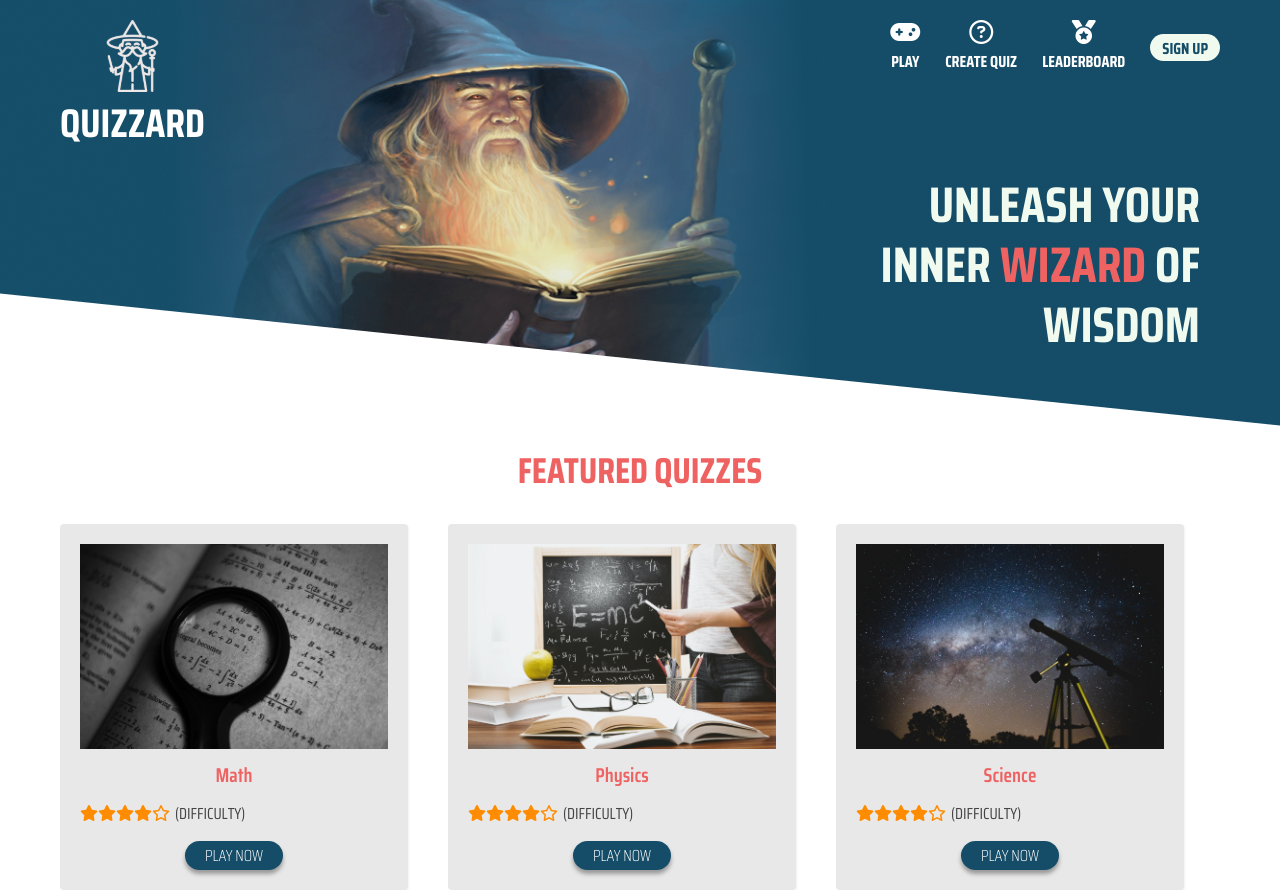
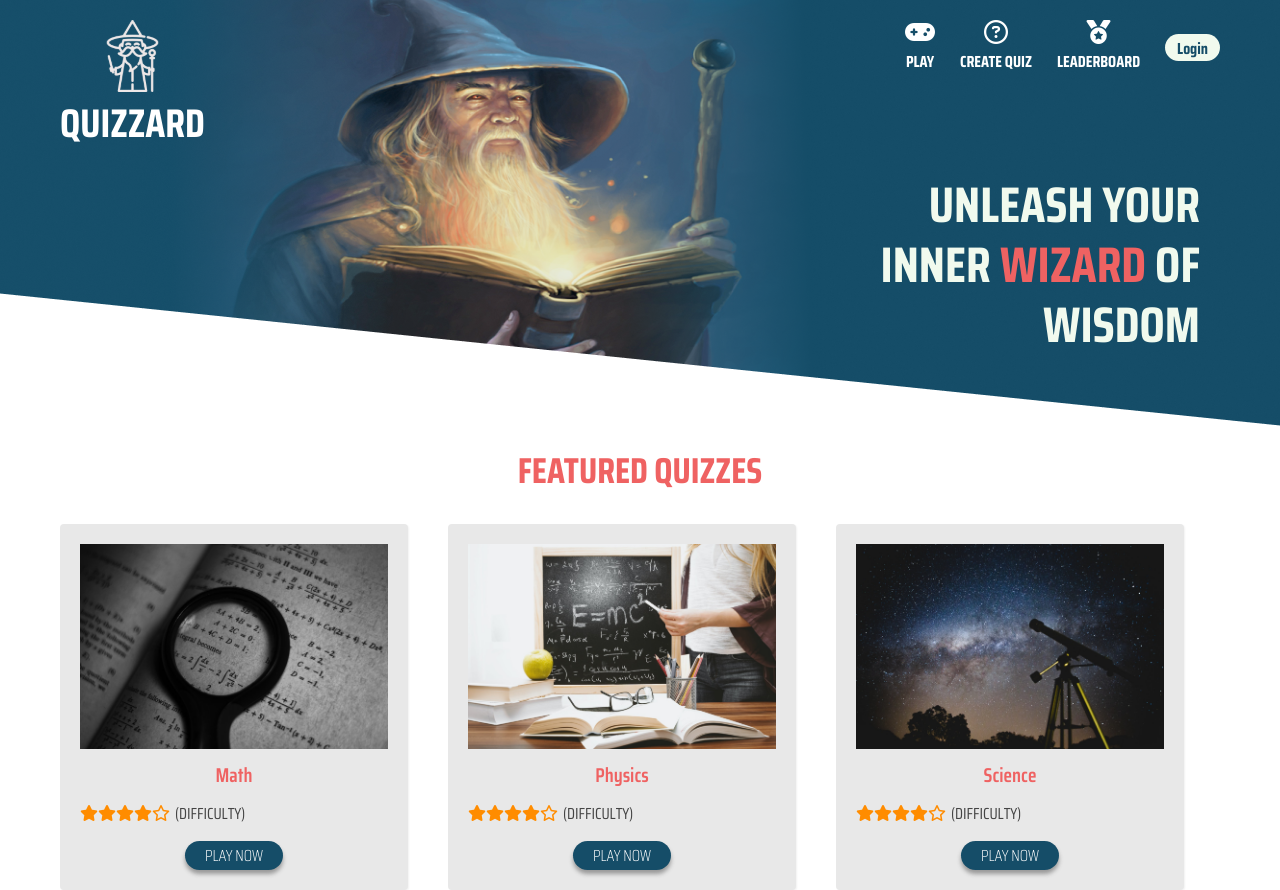
Before and after one commit to MrGg-30/Quizzard, a React (Create React App) app in the folder quizzard-ui/: page / in a window 1280 px wide. Built offline with nearby package versions, Linux system fonts and the light colour scheme.

Commit message:
Update navigation from Big Header

```diff
--- a/quizzard-ui/src/components/DashboardHeader.js
+++ b/quizzard-ui/src/components/DashboardHeader.js
@@ -1,35 +1,39 @@
-import {compareArraysAsSet} from "@testing-library/jest-dom/dist/utils";
+import { Link, useNavigate } from 'react-router-dom'
+import { routes } from '../routes';
 
-function DashboardHeader() {
+import '../scss/app.scss';
+
+function DashboardHeader({ keycloak }) {
+    const navigate = useNavigate();
+
     return (
         <div className="dashboard-header">
             <div className="transparent-nav">
 
-                <div className="logo">
+                <div className="logo" onClick={() => navigate(routes.main)}>
                     <img src="media/baba-logo.svg" alt="Logo"/>
                     <p>QUIZZARD</p>
                 </div>
 
                 <div className="icons">
-                    <a className="link" href="#">
+                    <a className="link cursor-pointer" onClick={() => navigate(routes.playWithFriends)}>
                         <i className="fa-solid fa-gamepad"></i>
                         <span>Play</span>
                     </a>
 
-                    <a className="link" href="#">
+                    <a className="link cursor-pointer" onClick={() => navigate(routes.createQuiz)}>
                         <i className="fa-regular fa-circle-question"></i>
                         <span>Create Quiz</span>
                     </a>
 
-                    <a className="link" href="#">
+                    <a className="link cursor-pointer" onClick={() => navigate(routes.leaderBoard)}>
                         <i className="fa-solid fa-medal"></i>
                         <span>Leaderboard</span>
                     </a>
 
-                    <a className="nav-btn" href="#">
-                        SIGN UP
-                    </a>
-
+                    <Link className="nav-btn" to={routes.userProfile}>
+                        Login
+                    </Link>
                 </div>
             </div>
             <div className="dis">
```
